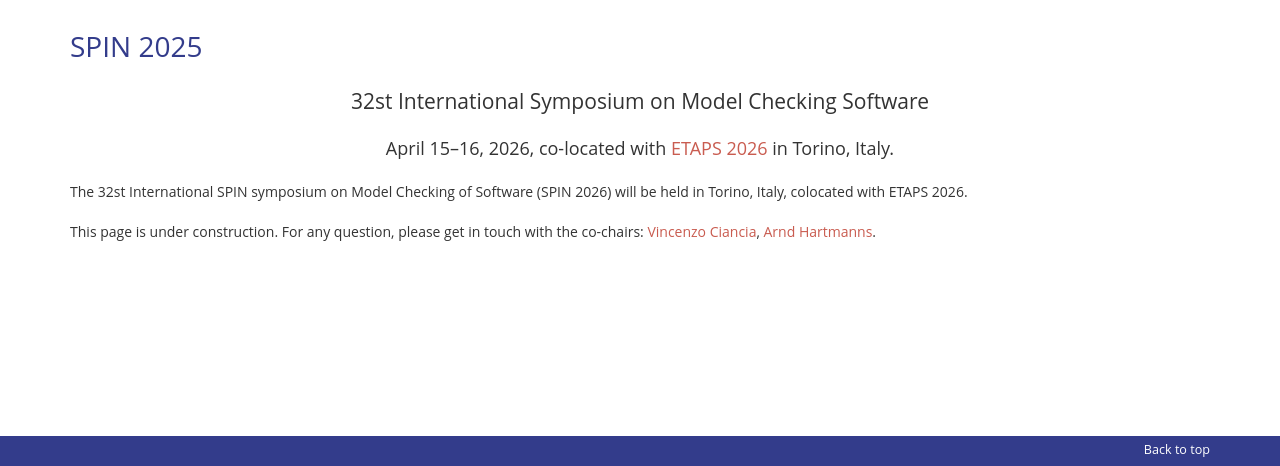
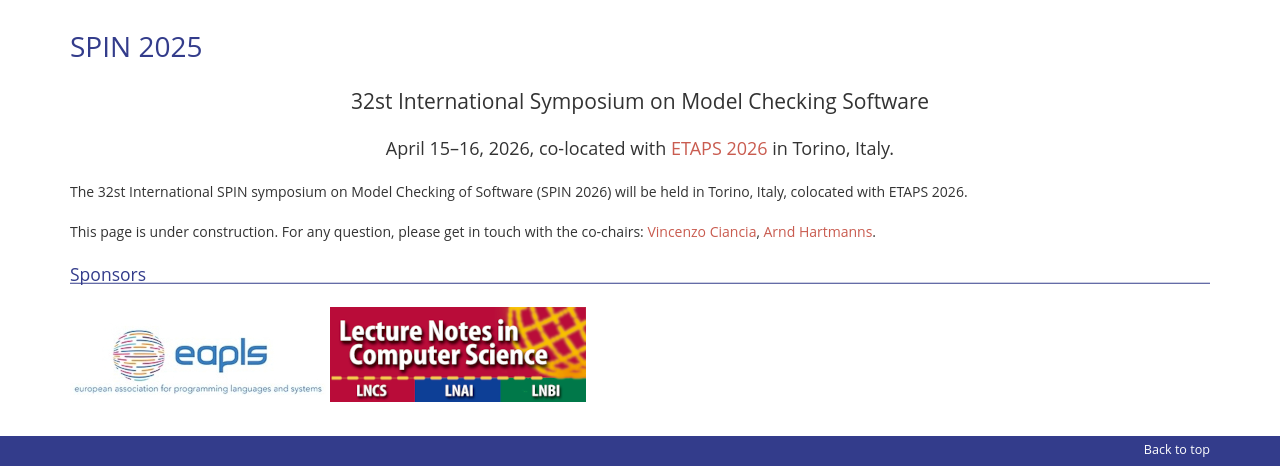
Before and after one commit to SPIN-web/SPIN2026, a Jekyll site: the page built from _pages/index.md, in a window 1280 px wide, cut to the strip 434-900 px from the top of the page. Built offline with Jekyll 4.4.1, drawn with Linux system fonts in a browser that asks for light colours; nearby versions of some CDN libraries; our own code applies the rules of GitHub Pages for plain Markdown files.

Commit message:
Added sponsors

```diff
--- a/_pages/index.md
+++ b/_pages/index.md
@@ -20,3 +20,8 @@ April 15–16, 2026, co-located with <a href="https://etaps.org/2026/">ETAPS 202
 The 32st International SPIN symposium on Model Checking of Software (SPIN 2026) will be held in Torino, Italy, colocated with ETAPS 2026.
 </p>
 <p> This page is under construction. For any question, please get in touch with the co-chairs: <a href="mailto:vincenzo.ciancia@isti.cnr.it">Vincenzo Ciancia</a>, <a href="mailto:a.hartmanns@utwente.nl">Arnd Hartmanns</a>.</p>
+
+
+## Sponsors
+[![EAPLS logo]({{ site.baseurl }}{% link assets/images/EAPLS_logo.jpg %})](https://eapls.org/)
+[![LNCS logo]({{ site.baseurl }}{% link assets/images/LNCS_logo.png %})](https://www.springer.com/gp/computer-science/lncs)
```
